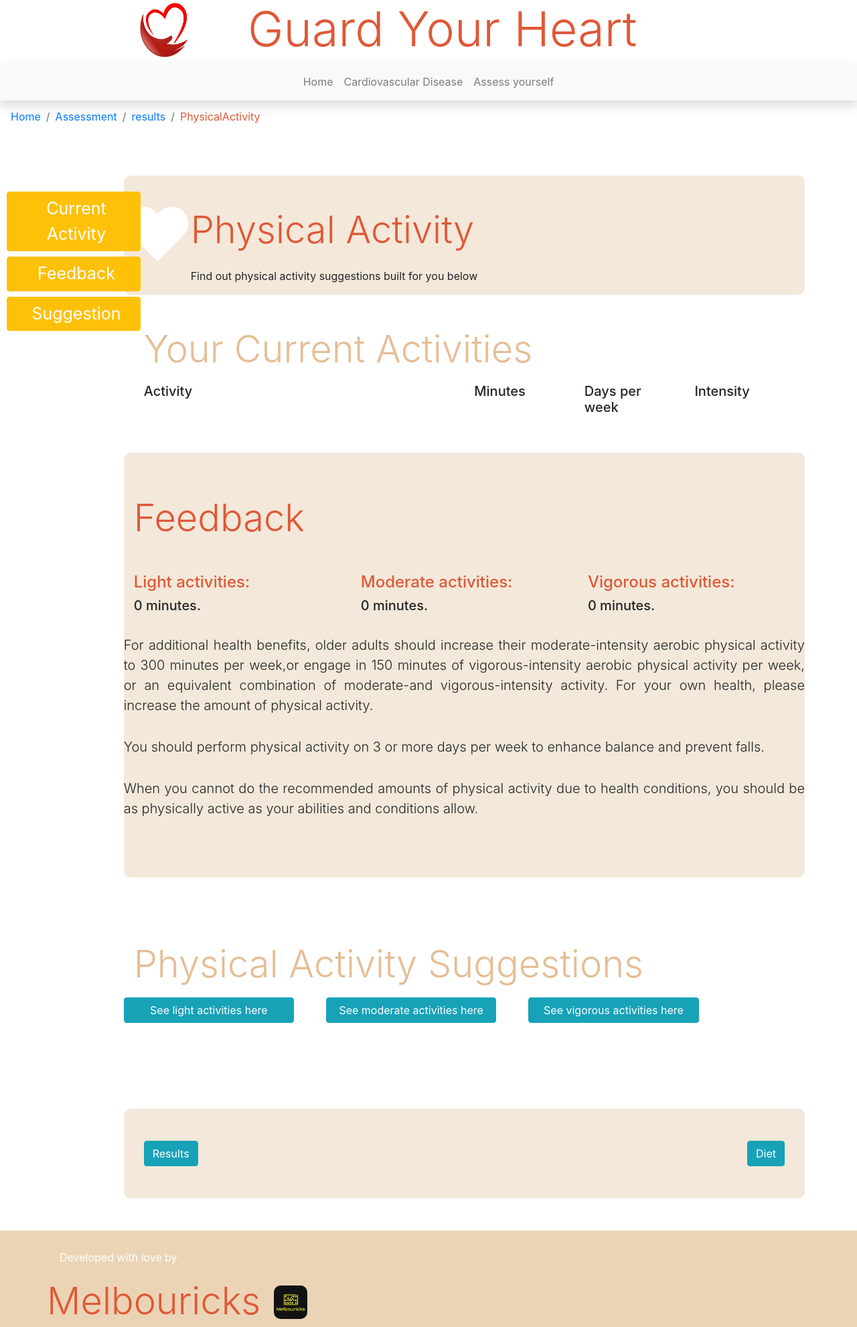
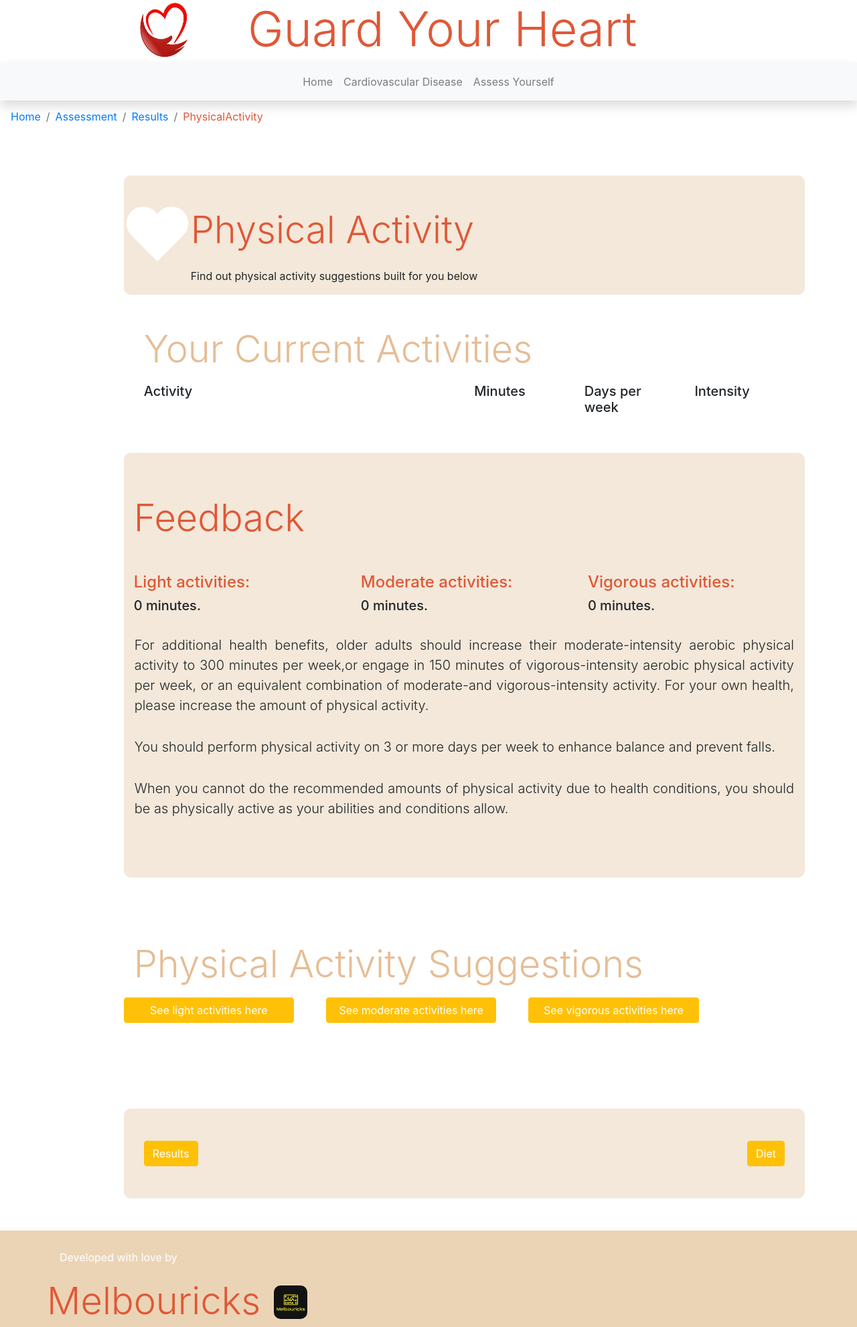
Before and after one commit to Melbouricks/Guard-Your-Heart, a Flask app: template Guard_Your_Heart/templates/PA.html in a window 1280 px wide. Shown: the top 1981 px of the page at 67% size. Run offline with Flask 2, Linux system fonts and the light colour scheme; the template is opened without the code that fills it, so the values that code supplies are empty; some libraries are stand-ins or nearby versions.

Commit message:
change UI

```diff
--- a/Guard_Your_Heart/static/css/sidebar.css
+++ b/Guard_Your_Heart/static/css/sidebar.css
@@ -21,7 +21,7 @@
   }
 
   .sidenav a:hover {
-    color: orange;
+    color: rgb(223, 88, 55);
   }
 
   .main {
@@ -34,6 +34,6 @@
     .sidenav {padding-top: 15px;}
     .sidenav a {font-size: 18px;}
   }
-  @media all and (max-width: 480px) {
+  @media all and (max-width: 1350px) {
     .sidenav { display: none; }
   }
--- a/Guard_Your_Heart/static/css/theme.css
+++ b/Guard_Your_Heart/static/css/theme.css
@@ -86,11 +86,10 @@
      ;
  }
 
- /* .moveButton {
-     border-radius: 10px;
-     background-color: white;
- } */
- /* .formBack {
-     background-color: rgb(223, 88, 55);
-     height: 500px;
- } */
+ .btn-warning {
+    color: white;
+ }
+
+ .btn-warning:hover {
+    color: rgb(223, 88, 55);
+ }
--- a/Guard_Your_Heart/static/javascript/activity.js
+++ b/Guard_Your_Heart/static/javascript/activity.js
@@ -68,6 +68,9 @@ function nextQue(abc) {
             }
             else if (diastolicbp < 50 || diastolicbp > 150) {
                 alert("Diastolic Blood Pressure should be between 50 and 150");
+            }
+            else if(parseFloat(diastolicbp) > parseFloat(systolicbp) || parseFloat(diastolicbp) == parseFloat(systolicbp)) {
+                alert("Diastolic Blood Pressure should be lower than Systolic Blood Pressure");
             }
             else {
                 document.getElementById('bp_que').style.display = 'none'
--- a/Guard_Your_Heart/templates/PA.html
+++ b/Guard_Your_Heart/templates/PA.html
@@ -5,9 +5,6 @@
 <link rel="stylesheet" type="text/css" href="../static/css/ball.css">
 {% endblock %}
 
-{% block javascriptblock %}
-<script type="text/javascript" src="{{ url_for('static', filename='javascript/activity.js') }}"></script>
-{% endblock %}
 <style>
     .center1 {
         margin: 0 auto;
@@ -17,7 +14,7 @@
     <ol class="breadcrumb">
         <li class="breadcrumb-item"><a href="/home">Home</a></li>
         <li class="breadcrumb-item"><a href="{{ url_for('assessment')}}">Assessment</a></li>
-        <li class="breadcrumb-item"><a href="{{ url_for('results')}}">results</a></li>
+        <li class="breadcrumb-item"><a href="{{ url_for('results')}}">Results</a></li>
         <li class="breadcrumb-item active" aria-current="page">PhysicalActivity</li>
     </ol>
 </nav>
@@ -28,9 +25,9 @@
     <div class="row">
         <div class="col-lg-1">
             <div class="sidenav">
-                <a href="#heart" class="btn btn-warning my-2">Current Activity</a>
+                <a href="#heart" class="btn btn-warning my-2">Activities</a>
                 <a href="#feedbackContain" class="btn btn-warning my-2" id="feed">Feedback</a>
-                <a href="#sug" class="btn btn-warning my-2">Suggestion</a>
+                <a href="#sug" class="btn btn-warning my-2">Suggestions</a>
             </div>
         </div>
         <div class="col-lg-11">
@@ -92,15 +89,15 @@
                         <div class="container">
                             <h1 class="display-4 mb-3 theme-title2">Physical Activity Suggestions</h1>
                             <div class="row">
-                                <button type="button" class="btn btn-info mb-3 col-sm-3 mr-5" onclick="tableAjax(this)"
+                                <button type="button" class="btn btn-warning mb-3 col-sm-3 mr-5" onclick="tableAjax(this)"
                                     id="myButton1">See
                                     light activities here</button>
 
-                                <button type="button" class="btn btn-info mb-3 col-sm-3 mr-5" onclick="tableAjax(this)"
+                                <button type="button" class="btn btn-warning mb-3 col-sm-3 mr-5" onclick="tableAjax(this)"
                                     id="myButton2">See
                                     moderate
                                     activities here</button>
-                                <button type="button" class="btn btn-info mb-3 col-sm-3" onclick="tableAjax(this)"
+                                <button type="button" class="btn btn-warning mb-3 col-sm-3" onclick="tableAjax(this)"
                                     id="myButton3">See
                                     vigorous
                                     activities here</button>
@@ -129,9 +126,9 @@
                     <div class="container-fluid theme-box-light" style="border-radius: 10px;">
                         <div class="container-md my-5 py-5">
                             <div class="row">
-                                <div class="col-6"><a href="{{ url_for('results')}}" class="btn btn-info">Results</a>
+                                <div class="col-6"><a href="{{ url_for('results')}}" class="btn btn-warning">Results</a>
                                 </div>
-                                <div class="col-6"><a href="{{ url_for('diet')}}" class="btn btn-info"
+                                <div class="col-6"><a href="{{ url_for('diet')}}" class="btn btn-warning"
                                         style="float: right;">Diet</a></div>
                             </div>
                         </div>
@@ -379,7 +376,7 @@
     function addMsg(msg) {
         var feedback = document.getElementById("feedback");
         var div_msg = document.createElement("div");
-        div_msg.className = "row";
+        div_msg.className = "row px-3";
         var p_msg = document.createElement("p");
         p_msg.innerHTML = msg;
         p_msg.className = "lead text-justify py-2";
--- a/Guard_Your_Heart/templates/layout.html
+++ b/Guard_Your_Heart/templates/layout.html
@@ -65,7 +65,7 @@
                     <li class="nav-item {% if route == 'assessment' %}
                     active theme-color
                 {% endif %}">
-                        <a class="nav-link" href="assessment">Assess yourself</a>
+                        <a class="nav-link" href="assessment">Assess Yourself</a>
                     </li>
                     <li class="nav-item d-none">
                         <a class="nav-link" href="#">FAQs</a>
--- a/run.py
+++ b/run.py
@@ -1,4 +1,9 @@
 from Guard_Your_Heart import app
+from flask import render_template, Flask
+
+@app.errorhandler(404)
+def invalid_route(e):
+    return render_template("404.html")
 
 if __name__ == "__main__":
     app.run(debug=True)
```
Also changed, not shown: Guard_Your_Heart/templates/404.html (added, +10 -0 lines), Guard_Your_Heart/templates/assessment.html (+4 -4 lines), Guard_Your_Heart/templates/diet.html (+14 -11 lines), Guard_Your_Heart/templates/results.html (+5 -8 lines), Guard_Your_Heart/static/images/Larger11.png (added), Guard_Your_Heart/static/images/Larger12.png (added), 3 other files.
